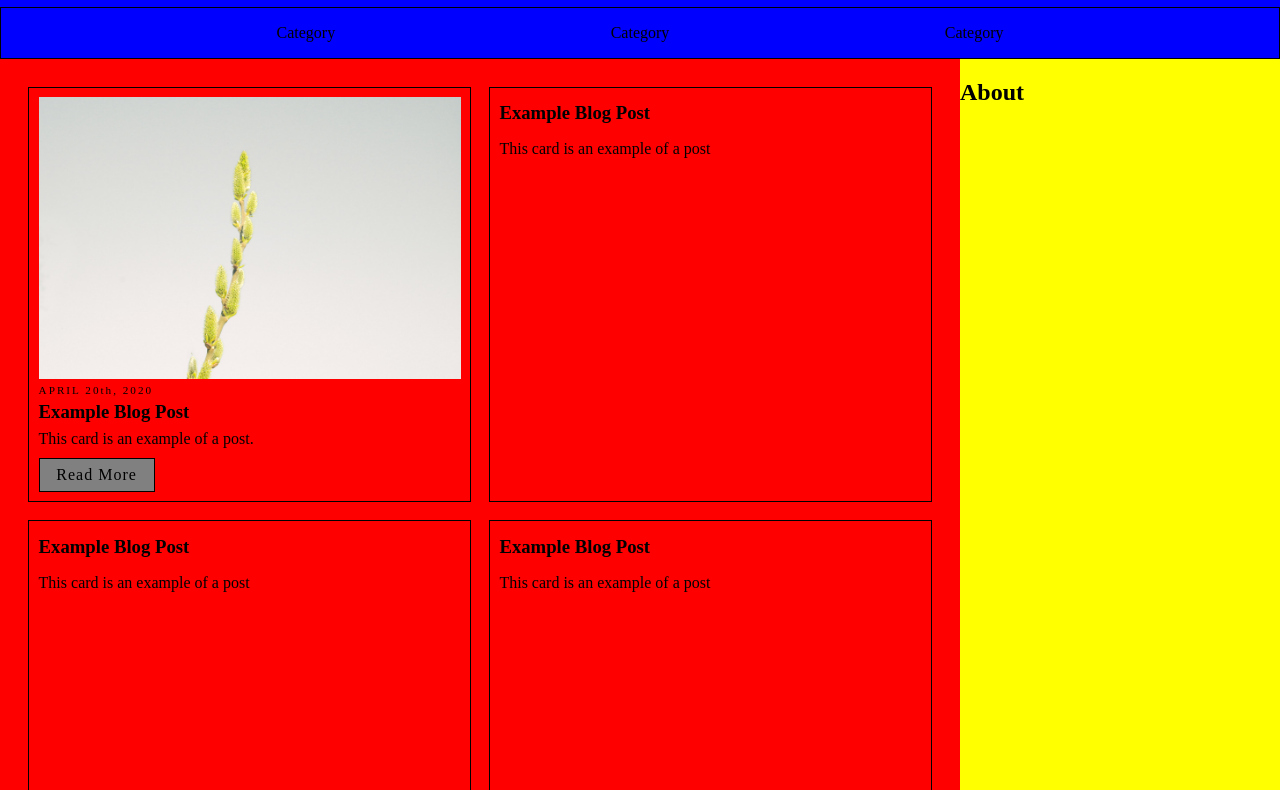
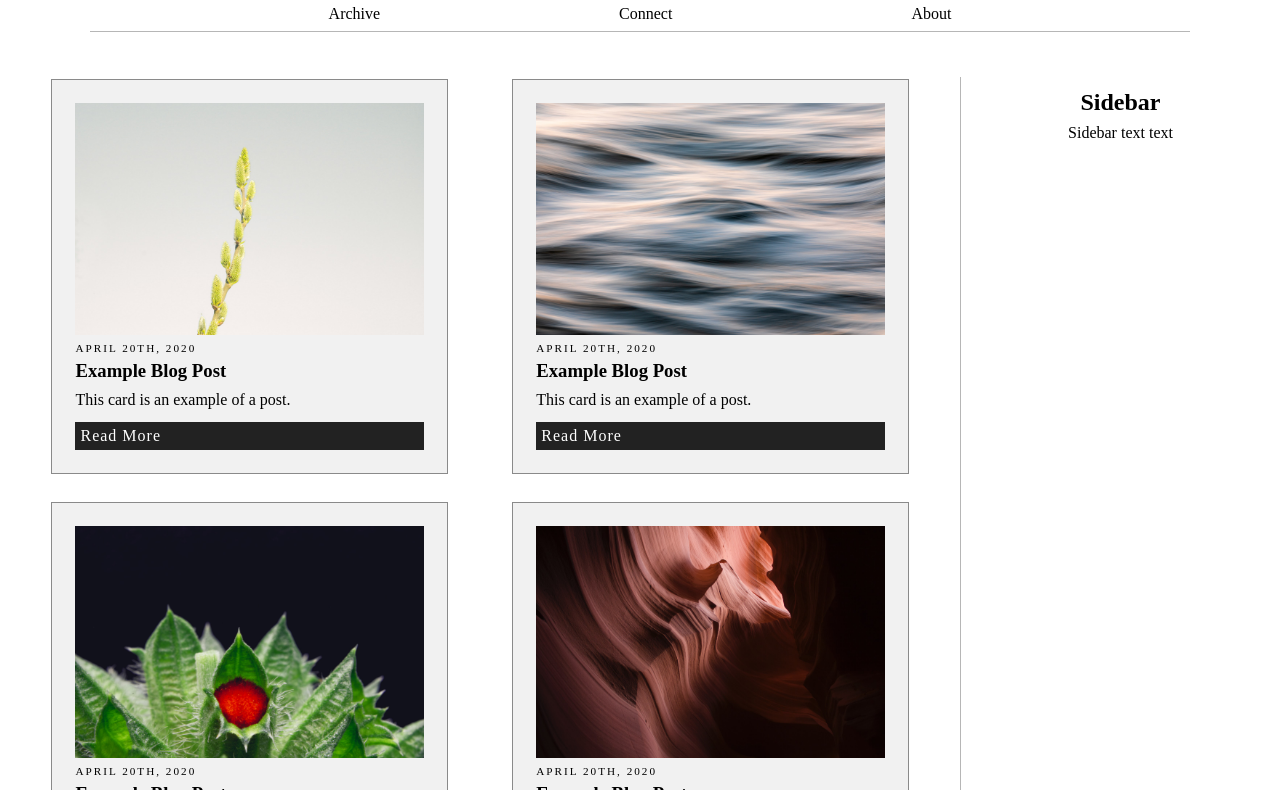
Before and after one commit to theauk/Udacity-Front-End-Nanodegree, a plain HTML site: page Personal Blog Website/index.html in a window 1280 px wide. Shown: the part 73-863 px from the top of the page. Drawn offline with Linux system fonts and the light colour scheme.

Commit message:
Design changes

```diff
--- a/Personal Blog Website/css/style.css
+++ b/Personal Blog Website/css/style.css
@@ -14,34 +14,48 @@ body {
 }
 
 header {
-    background-color: blue;
     grid-area: header;
     text-align: center;
+}
+
+#blog-title h1 {
+    margin-block-start: 0.5em;
+    margin-block-end: 0.5em;
 }
 
 #categories-bar {
     display: flex;
     justify-content: space-evenly;
-    border: 1px solid black;
+    border-top: 1px solid rgb(182, 182, 182);
+    border-bottom: 1px solid rgb(182, 182, 182);
+    margin-left: 7%;
+    margin-right: 7%;
+}
+
+.category p {
+    margin-block-start: 0.5em;
+    margin-block-end: 0.5em;
 }
 
 #post-cards {
-    background-color: red;
     grid-area: content;
     display: grid;
     grid-template-columns: 1fr;
     grid-template-rows: 1fr 1fr 1fr 1fr;
-    padding: 2%;
 }
 
 .card {
-    border: 1px solid black;
-    padding: 2%;
-    margin: 2%;
+    display: flex;
+    flex-direction: column;
+    justify-content: space-evenly;
+    border: 1px solid rgb(138, 138, 138);
+    background-color: rgb(241, 241, 241);
+    padding: 5%;
+    margin: 6% 7% 0% 7%;
 }
 
 .date {
-    margin-top: 1px;
+    margin-top: 7px;
     margin-bottom: 1px;
     font-size: 0.7em;
     letter-spacing: 2px;
@@ -59,31 +73,53 @@ header {
 
 .blog-card-text {
     margin-top: 1px;
-    margin-bottom: 1px;
+    margin-bottom: 13px;
     margin-top: 7px;
 }
 
 .read-button {
-    background-color: grey;
-    border: 1px solid black;
-    padding: 1%;
-    margin-top: 10px;
-    width: 100px;
-    padding: 7px;
-    text-align: center;
+    background-color: #222;
+    color: white;
+    text-align: left;
+    padding: 5px;
     font: lighter 7px;
     letter-spacing: 1px;
+    text-decoration: none;
 }
 
-.about {
-    background-color: yellow;
+.sidebar {
+    border-left: 1px solid rgb(182, 182, 182);
     grid-area: about;
+    margin-top: 14%;
+    margin-bottom: 7%;
+    text-align: center;
+}
+
+.sidebar h2 {
+    margin-block-start: 0.5em;
+    margin-block-end: 0.2em;
+}
+
+.sidebar p {
+    margin-block-start: 0.5em;
+    margin-block-end: 0.5em;
 }
 
 footer {
-    background-color: green;
     grid-area: footer;
+    background-color: rgb(175, 175, 175);
+    margin-top: 10px;
+    padding-top: 15px;
+    padding-bottom: 20px;
+    text-align: center;
+    font-size: 12px;
 }
+
+@media screen and (max-width: 500px) {
+    .sidebar {
+      /*visibility: hidden;*/
+    }
+  }
 
 /* Large Screens */
 
@@ -95,7 +131,6 @@ footer {
         grid-template-areas: "header header header header" "content content content about" "footer footer footer footer";
     }
     #post-cards {
-        background-color: red;
         grid-area: content;
         display: grid;
         grid-template-columns: 1fr 1fr;
--- a/Personal Blog Website/index.html
+++ b/Personal Blog Website/index.html
@@ -17,40 +17,50 @@
       </div>
       <div id="categories-bar">
         <div class="category">
-          <p>Category</p>
+          <p>Archive</p>
         </div>
         <div class="category">
-          <p>Category</p>
+          <p>Connect</p>
         </div>
         <div class="category">
-          <p>Category</p>
+          <p>About</p>
         </div>
       </div>
     </header>
     <section id="post-cards">
       <div class="card">
         <img class="card-image" src="/img/anna-auza-0QN0ht21eLk-unsplash.jpg" alt="">
-        <p class="date">APRIL 20th, 2020</p>
+        <p class="date">APRIL 20TH, 2020</p>
         <h3 class="blog-post-title">Example Blog Post</h3>
         <p class="blog-card-text">This card is an example of a post.</p>
-        <div class="read-button">Read More</div>
+        <a href="/blog-post.html" class="read-button">Read More</a>
       </div>
 
       <div class="card">
+        <img class="card-image" src="/img/dave-hBhfEXkihOs-unsplash.jpg" alt="">
+        <p class="date">APRIL 20TH, 2020</p>
         <h3 class="blog-post-title">Example Blog Post</h3>
-        <p>This card is an example of a post</p>
+        <p class="blog-card-text">This card is an example of a post.</p>
+        <a href="/blog-post.html" class="read-button">Read More</a>
       </div>
       <div class="card">
+        <img class="card-image" src="/img/james-lee-KkrxI7z7vEg-unsplash.jpg" alt="">
+        <p class="date">APRIL 20TH, 2020</p>
         <h3 class="blog-post-title">Example Blog Post</h3>
-        <p>This card is an example of a post</p>
+        <p class="blog-card-text">This card is an example of a post.</p>
+        <a href="/blog-post.html" class="read-button">Read More</a>
       </div>
       <div class="card">
+        <img class="card-image" src="/img/matthew-kosloski-jD0JGSEaAXQ-unsplash.jpg" alt="">
+        <p class="date">APRIL 20TH, 2020</p>
         <h3 class="blog-post-title">Example Blog Post</h3>
-        <p>This card is an example of a post</p>
+        <p class="blog-card-text">This card is an example of a post.</p>
+        <a href="/blog-post.html" class="read-button">Read More</a>
       </div>
     </section>
-    <div class="about">
-      <h2>About</h2>
+    <div class="sidebar">
+      <h2>Sidebar</h2>
+      <p>Sidebar text text</p>
     </div>
     <footer>
       Copyright © 2020
```
